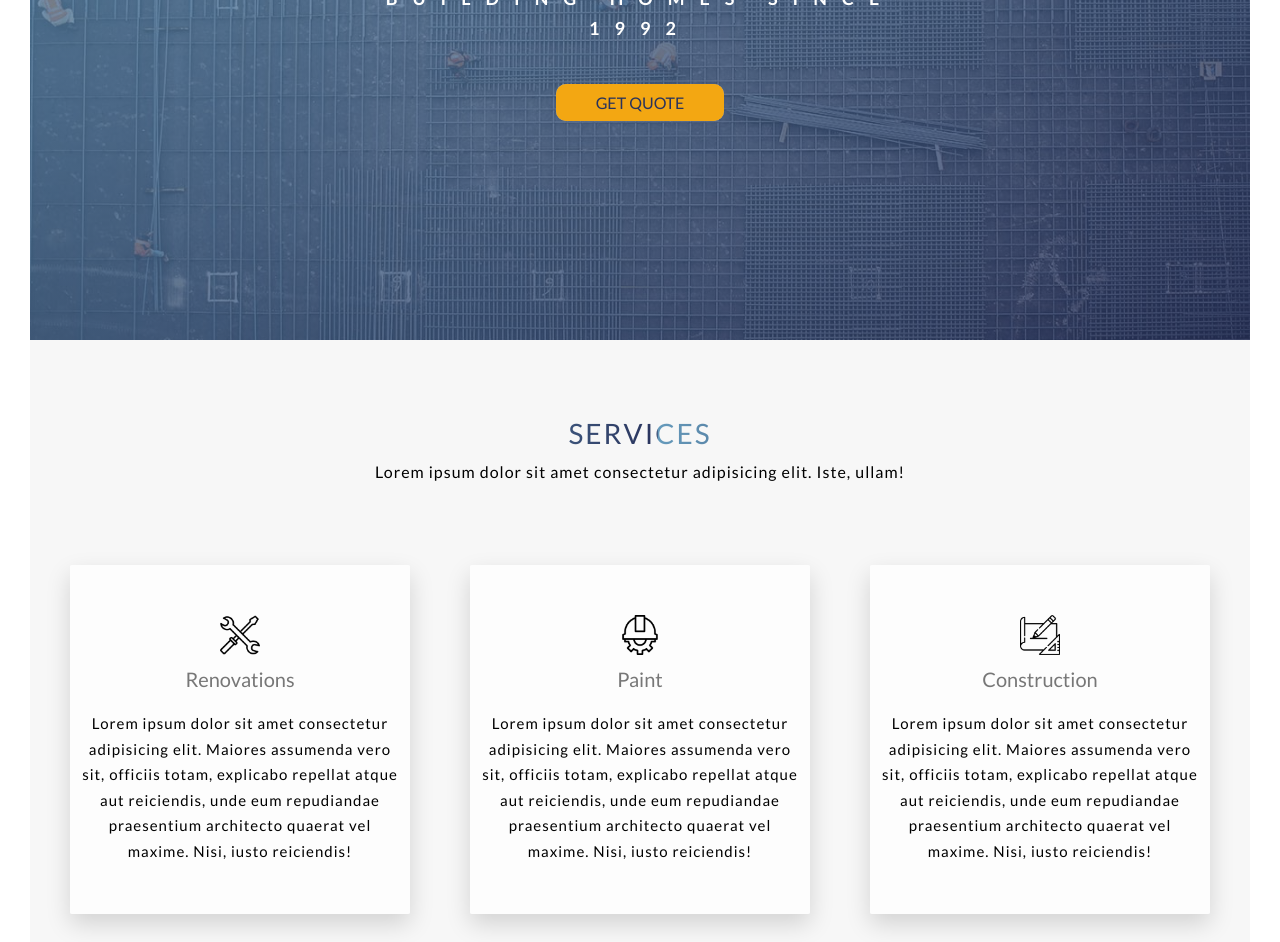
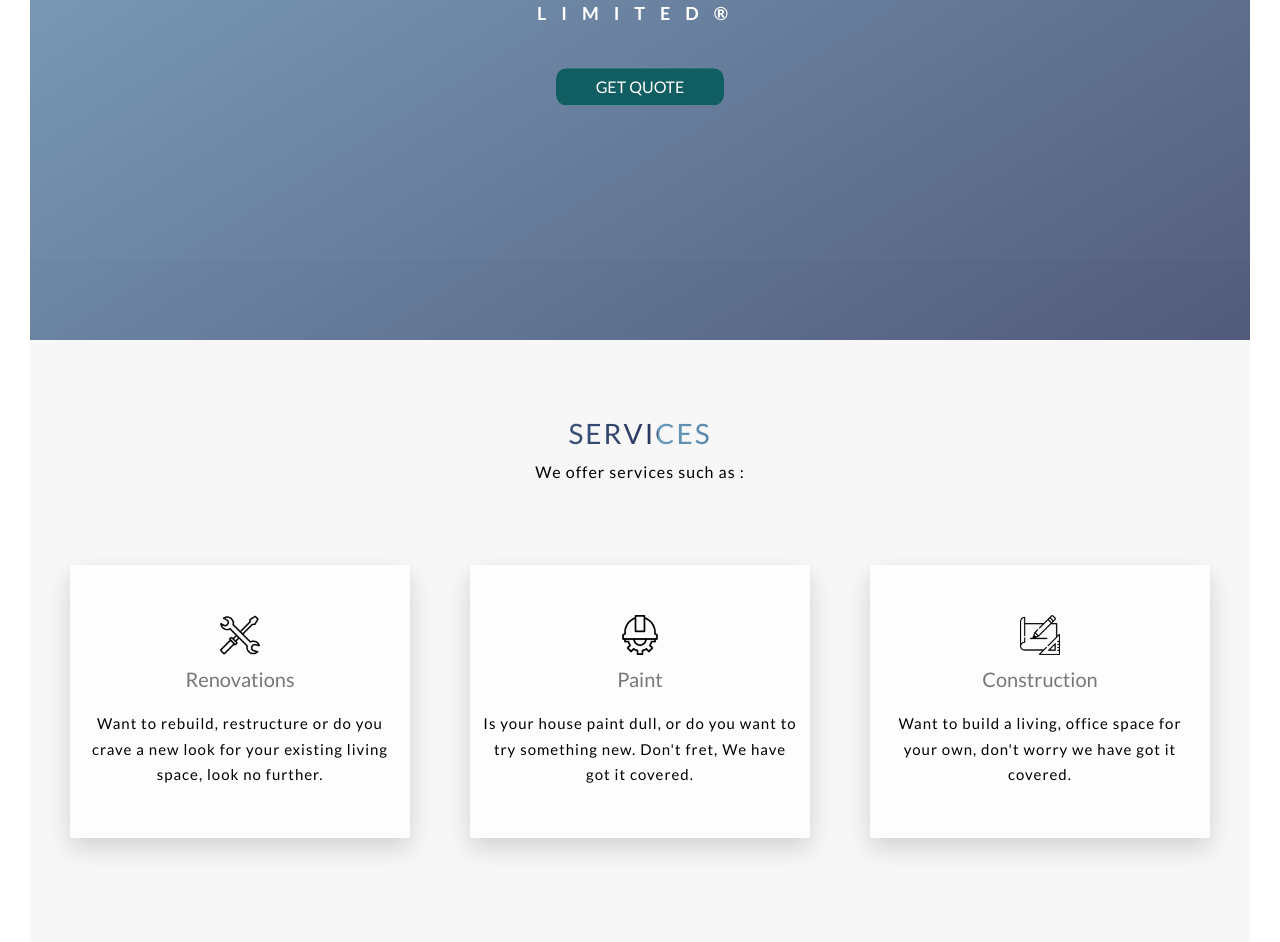
Before and after one commit to ratutole/om, a website: page index.html in a window 1280 px wide. Shown: the part 450-1392 px from the top of the page. Drawn offline with Linux system fonts and the light colour scheme.

Commit message:
site remodel

```diff
--- a/index.html
+++ b/index.html
@@ -6,7 +6,7 @@
 
         <link href="https://fonts.googleapis.com/css?family=Lato:100,300,400,700,900" rel="stylesheet">
 
-        <link rel="stylesheet" href="dist/css/style.min.css">
+        <link rel="stylesheet" href="dist/css/style.css">
         <!-- <link rel="shortcut icon" type="image/png" href="img/favicon.png"> -->
 
         <title>Om Construction Ltd</title>
@@ -37,22 +37,22 @@
             <div class="header__text-box"><!--Position top 50% and left 50% looks good-->
                 <h1 class="heading-primary">
                     <span class="heading-primary--main">om construction</span>
-                    <span class="heading-primary--sub">Building homes since 1992</span>
+                    <span class="heading-primary--sub">Limited&reg;</span>
                 </h1>
 
                 <a href="#" class="btn btn--orange">Get quote</a>
             </div>
-            <div class="header__contact-box">
+            <!-- <div class="header__contact-box">
                 <span class="contact-box__email">omconstruction@gmail.com</span>
                 <span class="contact-box__phone">041243023</span>
-            </div>
+            </div> -->
         </header>
         <!-- header end ***************** -->
         <main>
             <section class="section-services">
                 <div class="u-center-text u-margin-bottom-large">
                     <h2 class="heading-secondary">Services</h2>
-                    <p class="p-text">Lorem ipsum dolor sit amet consectetur adipisicing elit. Iste, ullam!</p>
+                    <p class="p-text">We offer services such as :</p>
                 </div>
                 <div class="row">
                     <div class="col-1-of-3">
@@ -60,7 +60,8 @@
                             <img src="img/icons/tools.png" alt="Engineer Icon" class="services-box__icon services-box__icon--i1">
                             <h3 class="heading-tertiary u-margin-bottom-small">Renovations</h3>
                             <p class="p-text p-text__services">
-                                Lorem ipsum dolor sit amet consectetur adipisicing elit. Maiores assumenda vero sit, officiis totam, explicabo repellat atque aut reiciendis, unde eum repudiandae praesentium architecto quaerat vel maxime. Nisi, iusto reiciendis!
+                                Want to rebuild, restructure or do you crave a new look for your existing
+                                living space, look no further.
                             </p>
                         </div>
                     </div>
@@ -69,7 +70,7 @@
                             <img src="img/icons/engineer.png" alt="Engineer Icon" class="services-box__icon services-box__icon--i1">
                             <h3 class="heading-tertiary u-margin-bottom-small">Paint</h3>
                             <p class="p-text p-text__services">
-                                Lorem ipsum dolor sit amet consectetur adipisicing elit. Maiores assumenda vero sit, officiis totam, explicabo repellat atque aut reiciendis, unde eum repudiandae praesentium architecto quaerat vel maxime. Nisi, iusto reiciendis!
+                                Is your house paint dull, or do you want to try something new. Don't fret, We have got it covered.
                             </p>
                         </div>
                     </div>
@@ -78,14 +79,14 @@
                             <img src="img/icons/sketch.png" alt="Engineer Icon" class="services-box__icon services-box__icon--i1">
                             <h3 class="heading-tertiary u-margin-bottom-small">Construction</h3>
                             <p class="p-text p-text__services">
-                                Lorem ipsum dolor sit amet consectetur adipisicing elit. Maiores assumenda vero sit, officiis totam, explicabo repellat atque aut reiciendis, unde eum repudiandae praesentium architecto quaerat vel maxime. Nisi, iusto reiciendis!
+                                Want to build a living, office space for your own, don't worry we have got it covered.
                             </p>
                         </div>
                     </div>
                 </div>
-                <div class="u-center-text">
+                <!-- <div class="u-center-text">
                    <a href="#" class="btn btn--orange">View all services</a>
-                </div>
+                </div> -->
             </section>
             <!-- Services end -->
             <section class="section-work">
--- a/src/sass/abstracts/_variables.scss
+++ b/src/sass/abstracts/_variables.scss
@@ -4,7 +4,7 @@ $color-blue-light: #669bbc;
 $color-blue-dark: #29335c;
 $color-white: #fff;
 $color-black: #000;
-$color-orange: #f3a712;
+$color-orange: #105e62;
 $color-orange-dark: #e45722;
 $color-grey-light: #f7f7f7;
 $color-grey-light2: #f9f9f9;
--- a/src/sass/components/_button.scss
+++ b/src/sass/components/_button.scss
@@ -34,7 +34,7 @@
 
     &--orange{
         background: $color-orange;
-        color: $color-blue-dark;
+        color: #fff;
 
         &::after{
             background: rgba($color-white, 0.5);
--- a/src/sass/components/_story.scss
+++ b/src/sass/components/_story.scss
@@ -8,7 +8,7 @@
     padding-left: 7rem;
     font-size: 1.5rem;
     color: black;
-    transform: skewX(-12deg);
+    // transform: skewX(-12deg);
 
     @include respond(tabP){
         width: 100%;
@@ -16,7 +16,7 @@
     }
 
     & > *{
-        transform: skewX(12deg);
+        // transform: skewX(12deg);
         @include respond(tabP){
             transform: skewX(0deg);
         }
@@ -38,7 +38,7 @@
         width: 15rem;
         background: pink;
         float: left;
-        transform: translateX(-3rem) skewX(12deg);
+        transform: translateX(-3rem);
         position: relative;
         overflow: hidden;
 
--- a/src/sass/layout/_header.scss
+++ b/src/sass/layout/_header.scss
@@ -3,8 +3,7 @@
     background-image: linear-gradient(
         to right bottom,
         rgba(#669bbc, 0.8),
-        rgba(#29335c, 0.8)),
-        url("../../img/constr/main-header-smallv2.jpg");
+        rgba(#29335c, 0.8));
     background-size: cover;
     background-position: top;/*top stays same*/
     // clip-path: polygon(0 0, 100% 0, 100% 85vh , 0 100%);
@@ -16,8 +15,7 @@
         background-image: linear-gradient(
         to right bottom,
         rgba(#669bbc, 0.8),
-        rgba(#29335c, 0.8)),
-        url("../../img/constr/main-header-largev2.jpg");
+        rgba(#29335c, 0.8));
         background-size: cover;
         background-position: top;
     }
```
Also changed, not shown: dist/css/style.css (added), img/constr/main-header-largev2.jpg (deleted), img/constr/main-header-smallv2.jpg (deleted), 7 other files.
